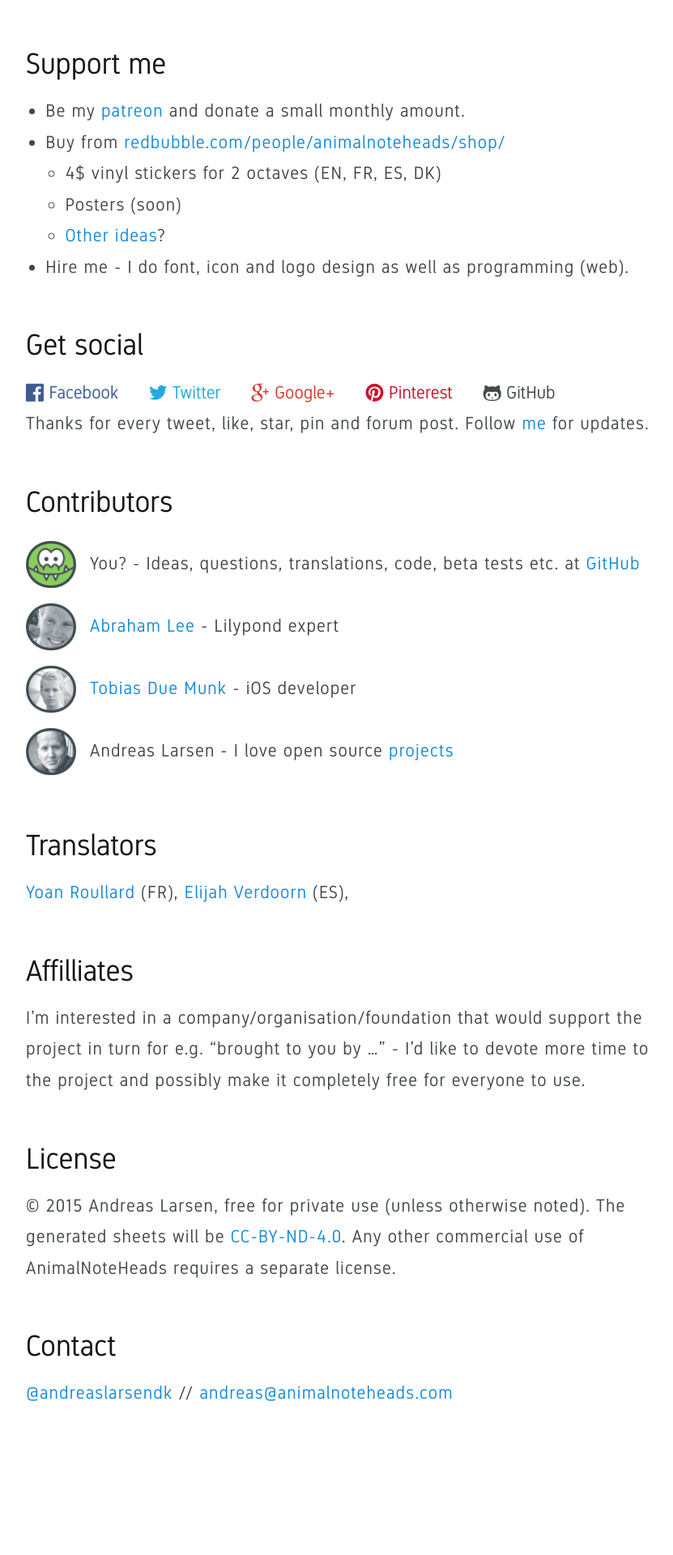
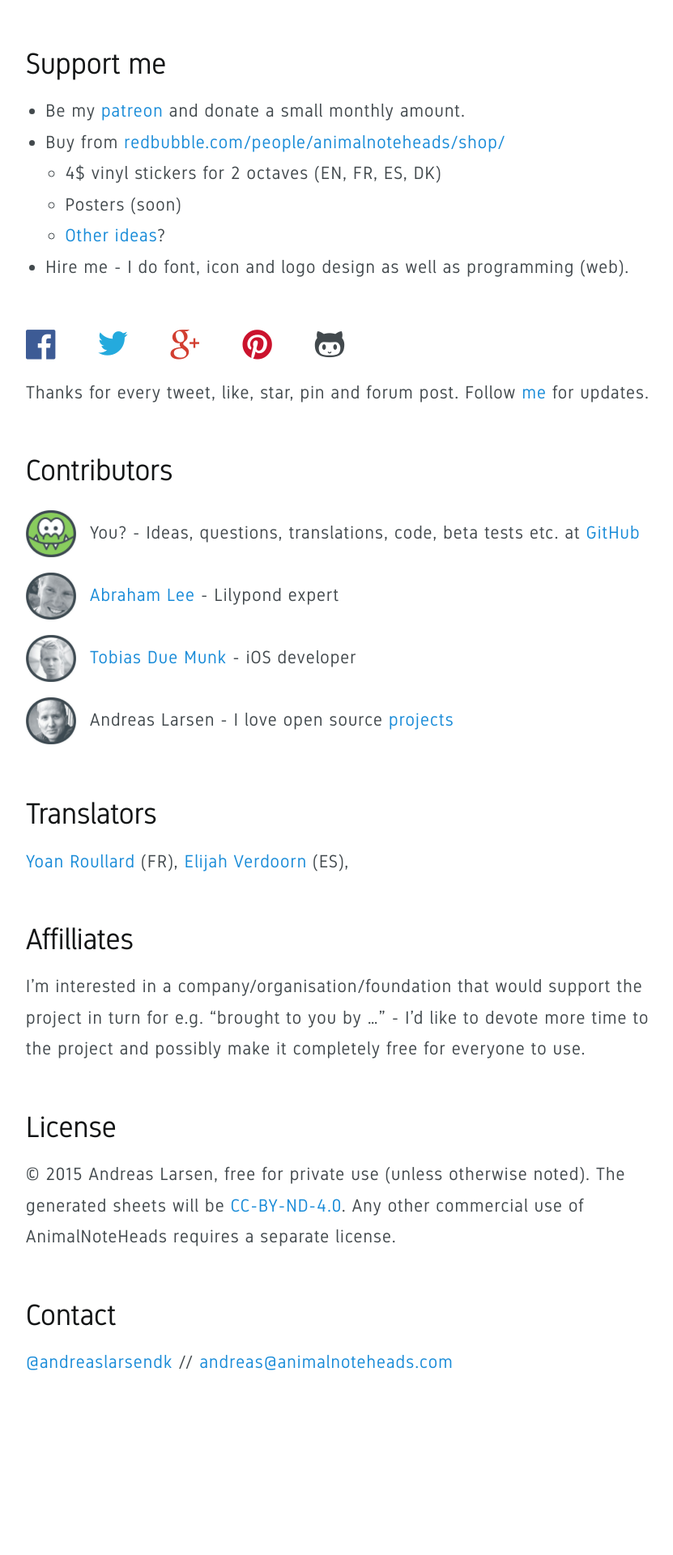
Before and after one commit to larsenwork/animalnoteheads, a Jekyll site: the page built from index.md, in a window 1280 px wide. Shown: the part 1657-3577 px from the top of the page at 81% size, without its empty margins (208-1039 px from the left). Built offline with Jekyll 4.4.1, drawn with Linux system fonts in a browser that asks for light colours; comment, search, counter and statistics services are not loaded; after the commit the page ends 3538 px from its top, so only the background shows below that.

Commit message:
bigger social icons

```diff
--- a/_scss/social.scss
+++ b/_scss/social.scss
@@ -127,7 +127,6 @@
   top: 2px;
 }
 
-@media (max-width: 600px) {
   .social-likes__button {
     width: 0px;
     visibility: hidden;
@@ -138,4 +137,3 @@
   .social-likes__counter {
     padding-left: 0px;
   }
-}
--- a/assets/style.css
+++ b/assets/style.css
@@ -450,17 +450,17 @@ a {
 .social-likes__icon_github, .social-likes__icon_twitter {
   top: 2px; }
 
-@media (max-width: 600px) {
-  /* line 131, /Users/andreaslarsen/Git/AnimalNoteHeads webpage/_scss/social.scss */
+/* line 130, /Users/andreaslarsen/Git/AnimalNoteHeads webpage/_scss/social.scss */
 .social-likes__button {
   width: 0px;
   visibility: hidden; }
-    /* line 134, /Users/andreaslarsen/Git/AnimalNoteHeads webpage/_scss/social.scss */
+  /* line 133, /Users/andreaslarsen/Git/AnimalNoteHeads webpage/_scss/social.scss */
   .social-likes__button :before {
     visibility: visible; }
-  /* line 138, /Users/andreaslarsen/Git/AnimalNoteHeads webpage/_scss/social.scss */
+
+/* line 137, /Users/andreaslarsen/Git/AnimalNoteHeads webpage/_scss/social.scss */
 .social-likes__counter {
-    padding-left: 0px; } }
+  padding-left: 0px; }
 
 /* line 7, /Users/andreaslarsen/Git/AnimalNoteHeads webpage/_scss/style.scss */
 img {
--- a/index.md
+++ b/index.md
@@ -32,15 +32,14 @@ Print, cut and put them behind the keys. Octave length on your piano divided by
   * [Other ideas](https://github.com/andreaslarsen/animalnoteheads/issues/9){:target="_blank"}?
 * Hire me - I do font, icon and logo design as well as programming (web).
 
-### Get social
-
-<div class="social-likes">
+<h3><div class="social-likes">
   <div class="facebook" title="Share link on Facebook">Facebook</div>
   <div class="twitter" data-via="andreaslarsendk" data-hashtags="AnimalNoteHeads" title="Share link on Twitter">Twitter</div>
   <div class="plusone" title="Share link on Google+">Google+</div>
   <div class="pinterest" title="Share image on Pinterest" data-media="https://raw.githubusercontent.com/andreaslarsen/animalnoteheads/gh-pages/assets/img/AnimalNoteHeadsMockup.png">Pinterest</div>
   <div class="github" title="Star on GitHub">GitHub</div>
-</div>
+</div></h3>
+
 Thanks for every tweet, like, star, pin and forum post. Follow [me]((https://twitter.com/andreaslarsendk){:target="_blank"}) for updates.
 
 
```
Also changed, not shown: 4 other files. Lines whose indentation alone changed are shown as unchanged.
